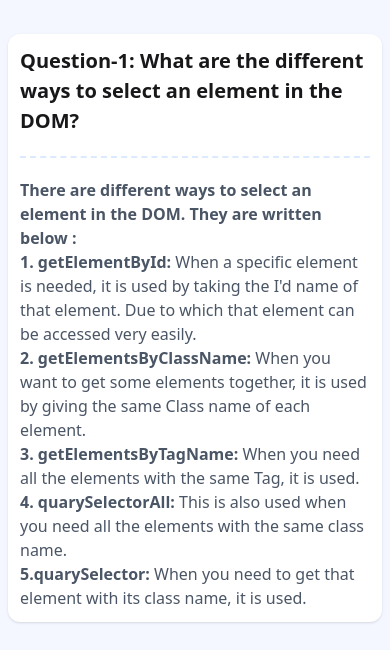
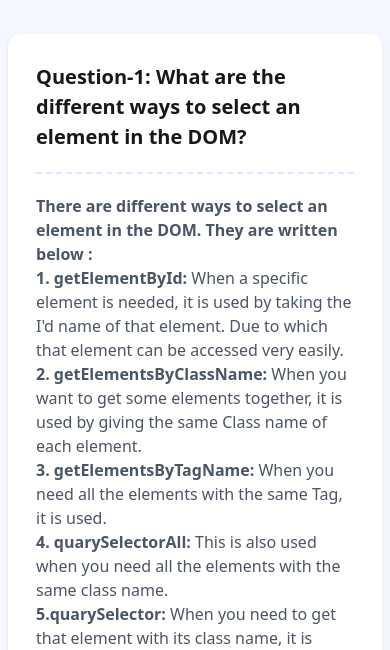
Before and after one commit to mbdullah/A5-Dev-Board-repo, a plain HTML site: page click.html in a window 390 px wide. Shown: the part 194-844 px from the top of the page. Drawn offline with nearby package versions, Linux system fonts and the light colour scheme.

Commit message:
added some mobile responsive

```diff
--- a/click.html
+++ b/click.html
@@ -28,7 +28,7 @@
 
     <section class="max-w-screen-2xl mx-auto space-y-10 pb-10 px-2 md:px-4">
         <!-- questions no : 1 -->
-        <div class="bg-white rounded-xl p-3 md:p-7 shadow">
+        <div class="bg-white rounded-xl p-7 shadow">
             <h3 class="font-bold text-[20px] md:text-3xl border-b-2 border-dashed border-blue-100 mb-5 pb-5">
                 Question-1:    What are the different ways to select an element in the DOM?
             </h3>
```
Also changed, not shown: index.html (+1 -1 lines).
